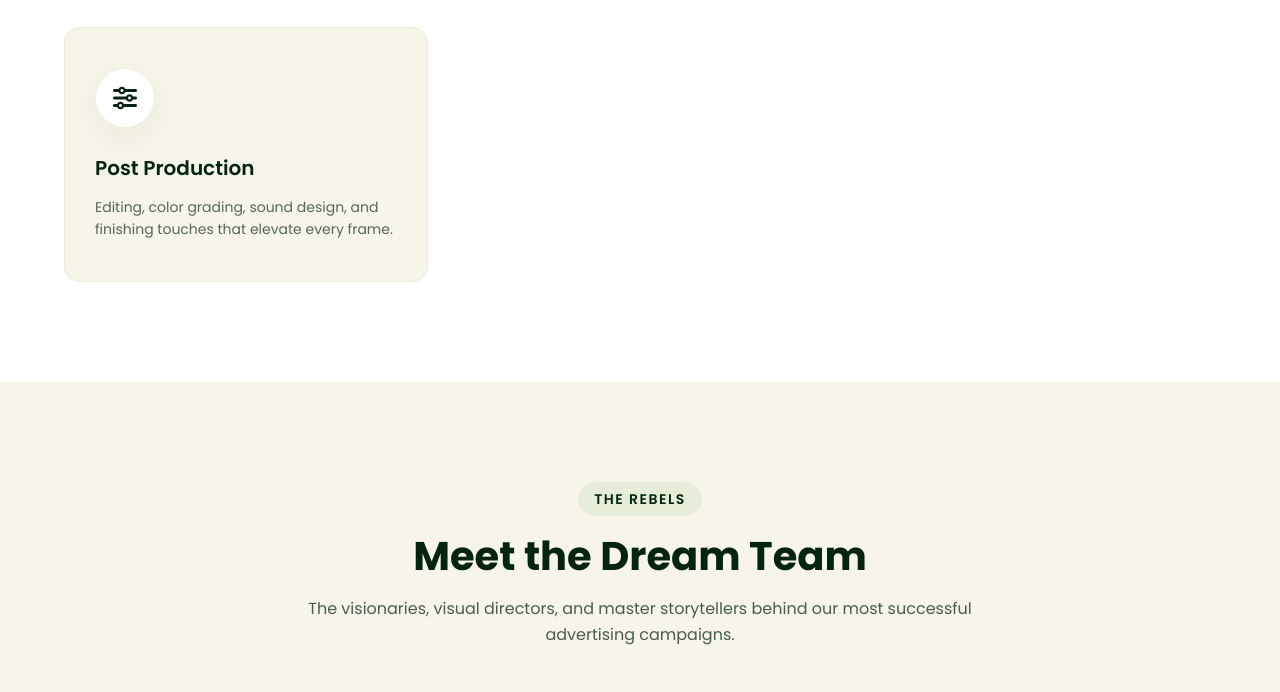
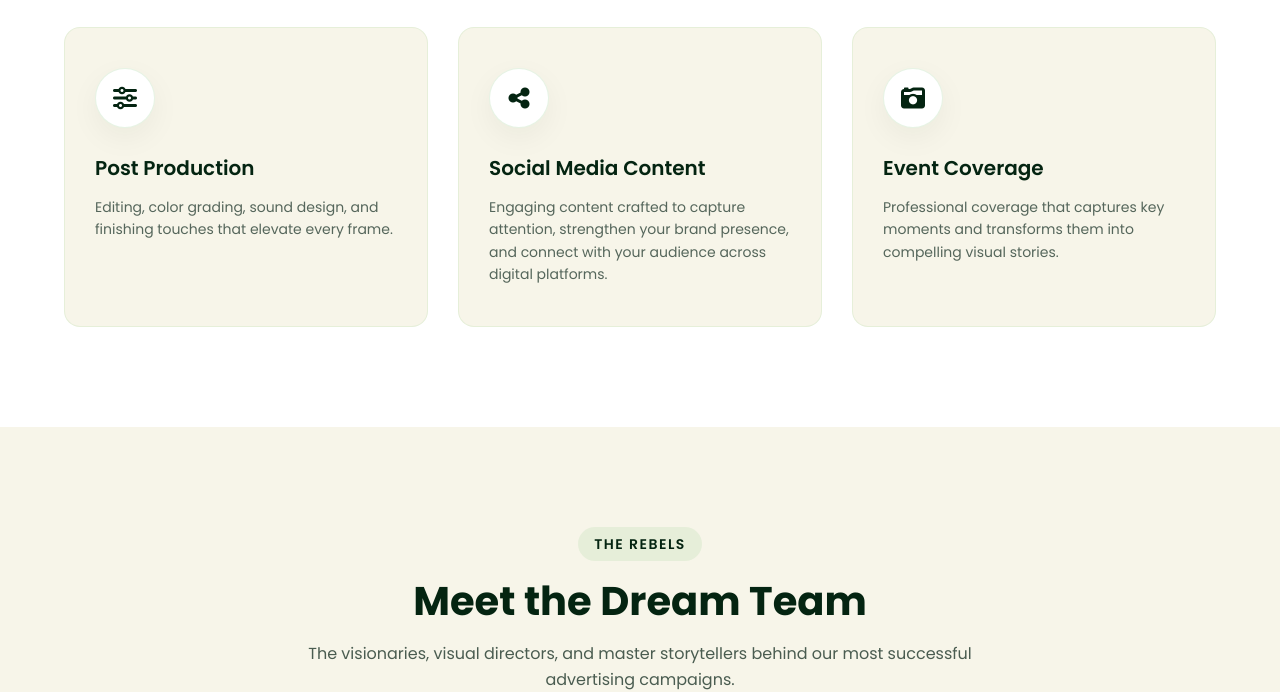
Before and after one commit to aronjoji/DUONE, a plain HTML site: page index.html in a window 1280 px wide. Shown: the part 2456-3148 px from the top of the page. Drawn offline with Linux system fonts and the light colour scheme.

Commit message:
Add Social Media Content and Event Coverage to Services section

```diff
--- a/index.html
+++ b/index.html
@@ -132,6 +132,22 @@
           <h3>Post Production</h3>
           <p>Editing, color grading, sound design, and finishing touches that elevate every frame.</p>
         </div>
+
+        <div class="service-card reveal">
+          <div class="service-icon">
+            <i class="fa-solid fa-share-nodes"></i>
+          </div>
+          <h3>Social Media Content</h3>
+          <p>Engaging content crafted to capture attention, strengthen your brand presence, and connect with your audience across digital platforms.</p>
+        </div>
+
+        <div class="service-card reveal">
+          <div class="service-icon">
+            <i class="fa-solid fa-camera-retro"></i>
+          </div>
+          <h3>Event Coverage</h3>
+          <p>Professional coverage that captures key moments and transforms them into compelling visual stories.</p>
+        </div>
       </div>
     </div>
   </section>
```
Also changed, not shown: assets/don1.png.
